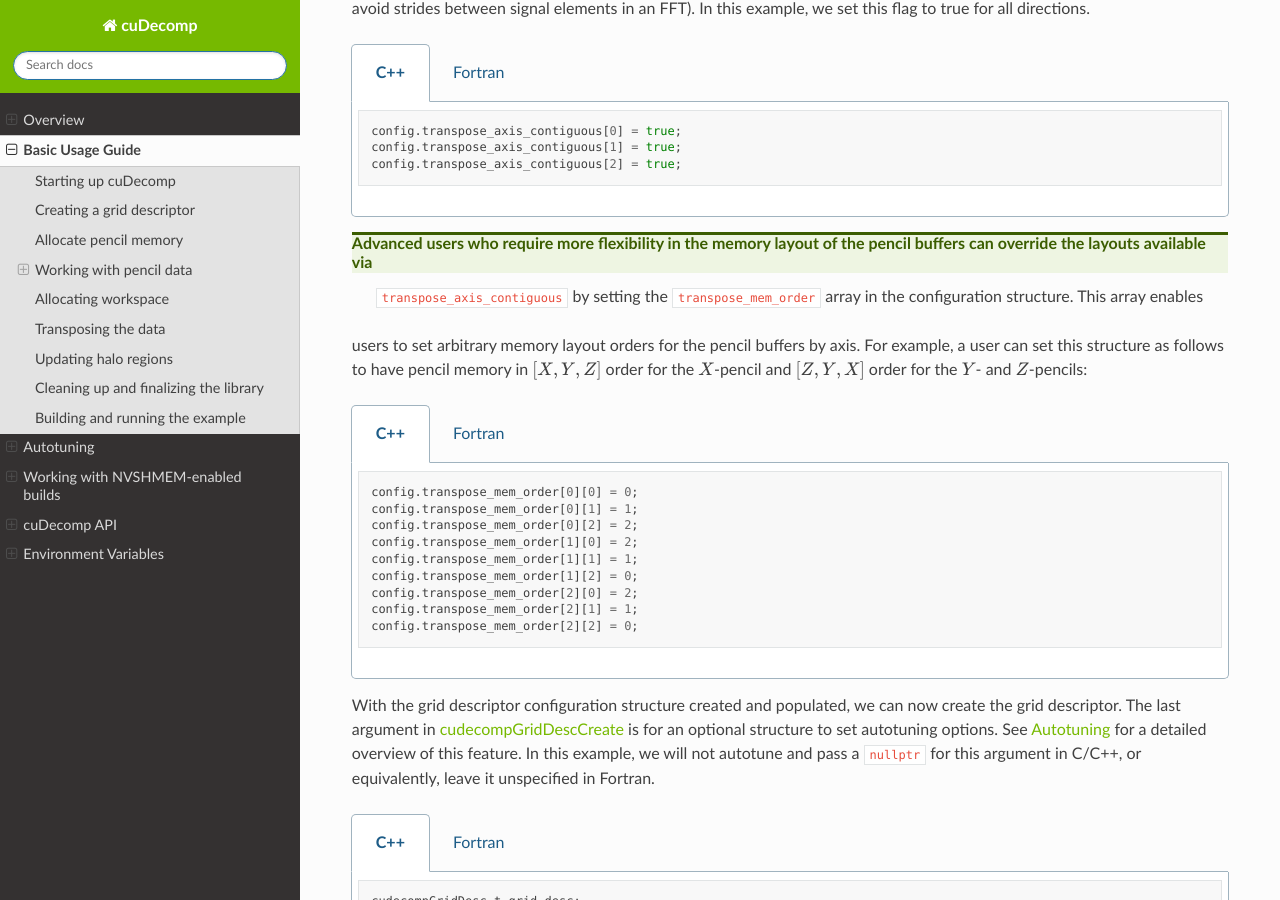
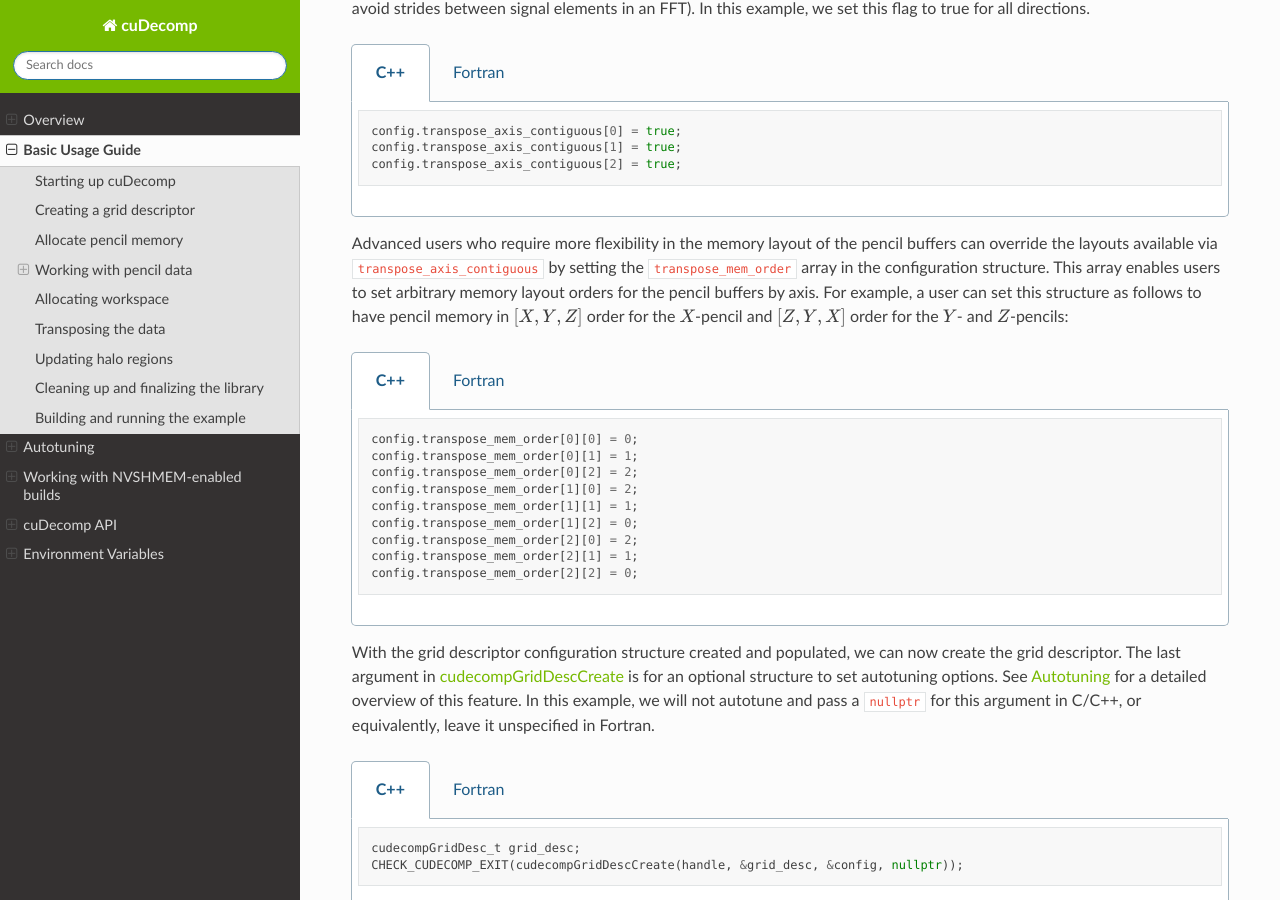
Before and after one commit to NVIDIA/cuDecomp, a Sphinx documentation site: the page built from docs/basic_usage.rst, in a window 1280 px wide and 900 px high, scrolled down 2499 px. Built offline with Sphinx 7.4.7 and the Read the Docs theme 3.1.0, drawn with Linux system fonts in a browser that asks for light colours; some of the changed lines change nothing that is shown.

Commit message:
Documentation updates.

```diff
--- a/docs/basic_usage.rst
+++ b/docs/basic_usage.rst
@@ -163,7 +163,7 @@
     config%transpose_axis_contiguous = [.true., .true., .true.]
 
 Advanced users who require more flexibility in the memory layout of the pencil buffers can override the layouts available via
- :code:`transpose_axis_contiguous` by setting the :code:`transpose_mem_order` array in the configuration structure. This array enables
+:code:`transpose_axis_contiguous` by setting the :code:`transpose_mem_order` array in the configuration structure. This array enables
 users to set arbitrary memory layout orders for the pencil buffers by axis. For example, a user can set this structure as follows to
 have pencil memory in :math:`[X, Y, Z]` order for the :math:`X`-pencil and :math:`[Z, Y, X]` order for the :math:`Y`- and :math:`Z`-pencils:
 
@@ -183,15 +183,15 @@
 
   .. code-tab:: fortran
 
-    config%transpose_mem_order(1, 1) = 0
-    config%transpose_mem_order(2, 1) = 1
-    config%transpose_mem_order(3, 1) = 2
-    config%transpose_mem_order(1, 2) = 2
-    config%transpose_mem_order(2, 2) = 1
-    config%transpose_mem_order(3, 2) = 0
-    config%transpose_mem_order(1, 3) = 2
-    config%transpose_mem_order(2, 3) = 1
-    config%transpose_mem_order(3, 3) = 0
+    config%transpose_mem_order(1, 1) = 1
+    config%transpose_mem_order(2, 1) = 2
+    config%transpose_mem_order(3, 1) = 3
+    config%transpose_mem_order(1, 2) = 3
+    config%transpose_mem_order(2, 2) = 2
+    config%transpose_mem_order(3, 2) = 1
+    config%transpose_mem_order(1, 3) = 3
+    config%transpose_mem_order(2, 3) = 2
+    config%transpose_mem_order(3, 3) = 1
 
 With the grid descriptor configuration structure created and populated, we can now create the grid descriptor. The last
 argument in :ref:`cudecompGridDescCreate-ref` is for an optional structure to set autotuning options. See :ref:`autotuning-section-ref`
```
